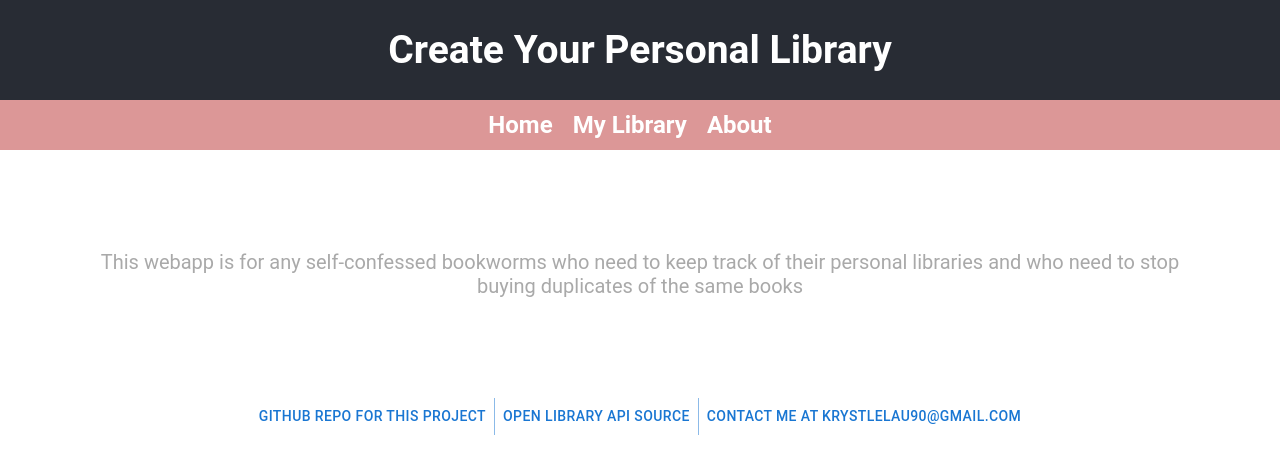
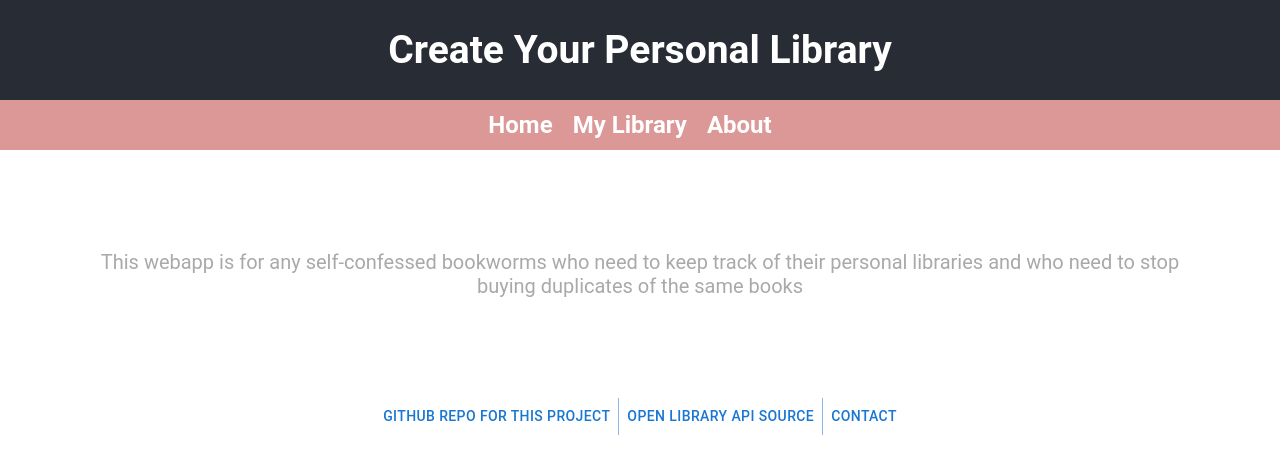
Before and after one commit to klaucoffee/BooksAPI, a React (Create React App) app: page /booksapi/about in a window 1280 px wide. Shown: the top 474 px of the page. Built offline with nearby package versions, Linux system fonts and the light colour scheme; the HTML template or start-up script is replaced by a standard one.

Commit message:
minor changes about

```diff
--- a/src/components/About.js
+++ b/src/components/About.js
@@ -27,7 +27,7 @@ const About = () => {
         </Button>
         <br></br>
         <Button href="mailto:krystlelau90@gmail.com?subject=Feedback%20about%20Bookworm%20web%20app">
-          Contact me at krystlelau90@gmail.com
+          Contact
         </Button>
       </ButtonGroup>
     </div>
```
